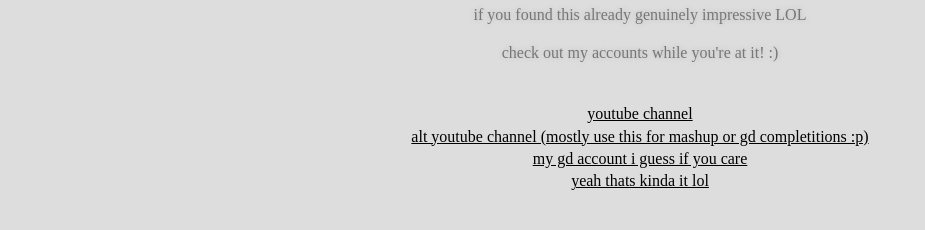
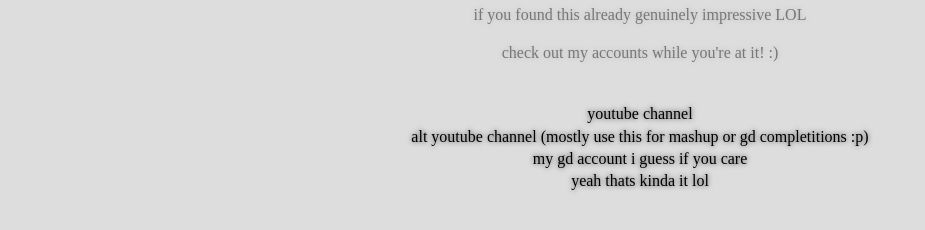
Before and after one commit to heptaval/valsite, a website built with webpack: page index.html in a window 1280 px wide. Shown: the part 114-344 px from the top of the page, without its empty margins (0-925 px from the left). Built offline with nearby package versions, Linux system fonts and the light colour scheme; a web font is replaced by a local one.

Commit message:
prettied up links, removed underline and gave them a font and shadow

```diff
--- a/index.html
+++ b/index.html
@@ -23,6 +23,8 @@
       font-family: SFPro;
       text-align: center;
       color: black;
+      text-shadow: 0 0 5px #444444;
+      text-decoration: none;
     }
   </style>
   <meta charset="utf-8">
```
